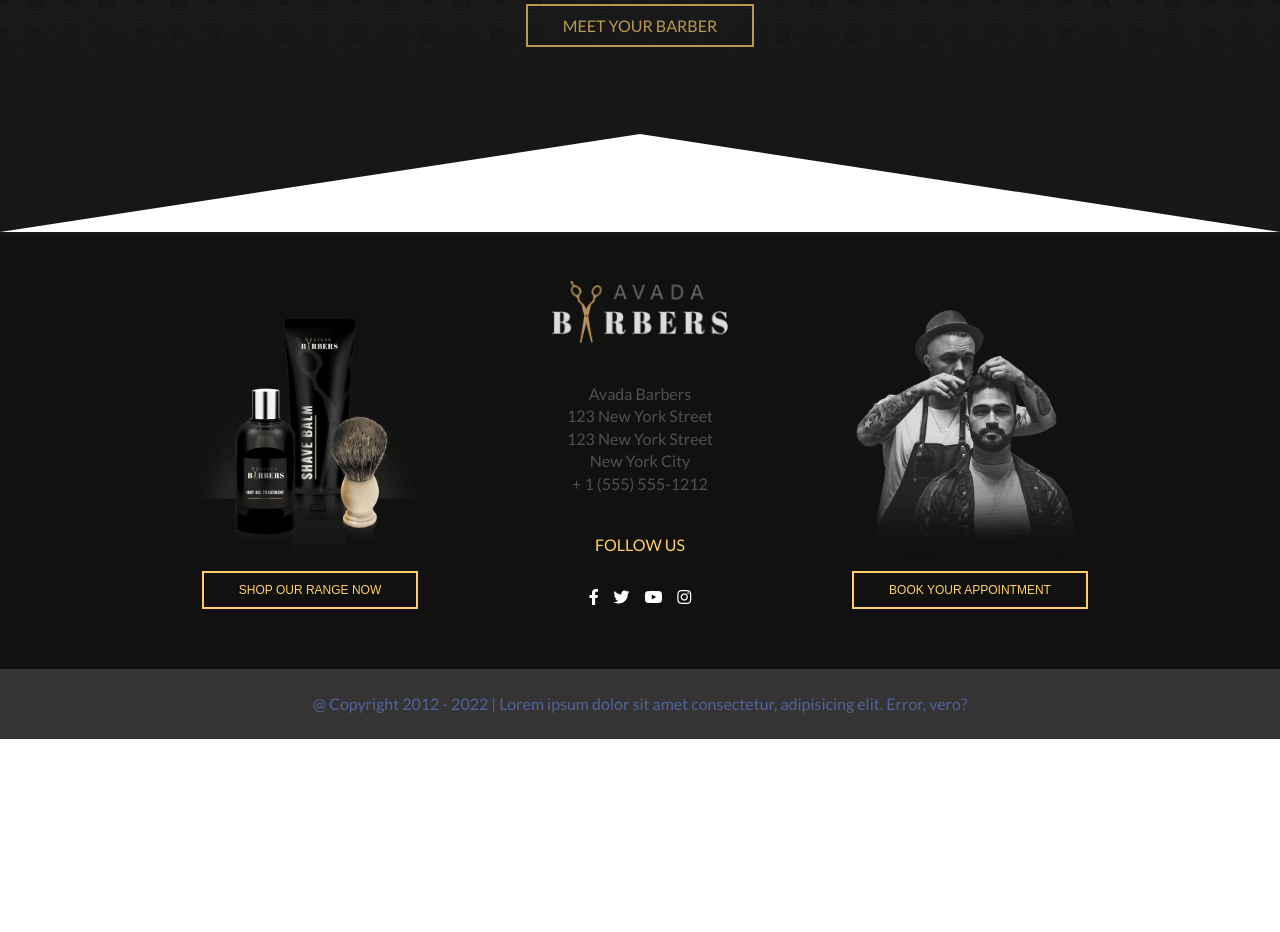
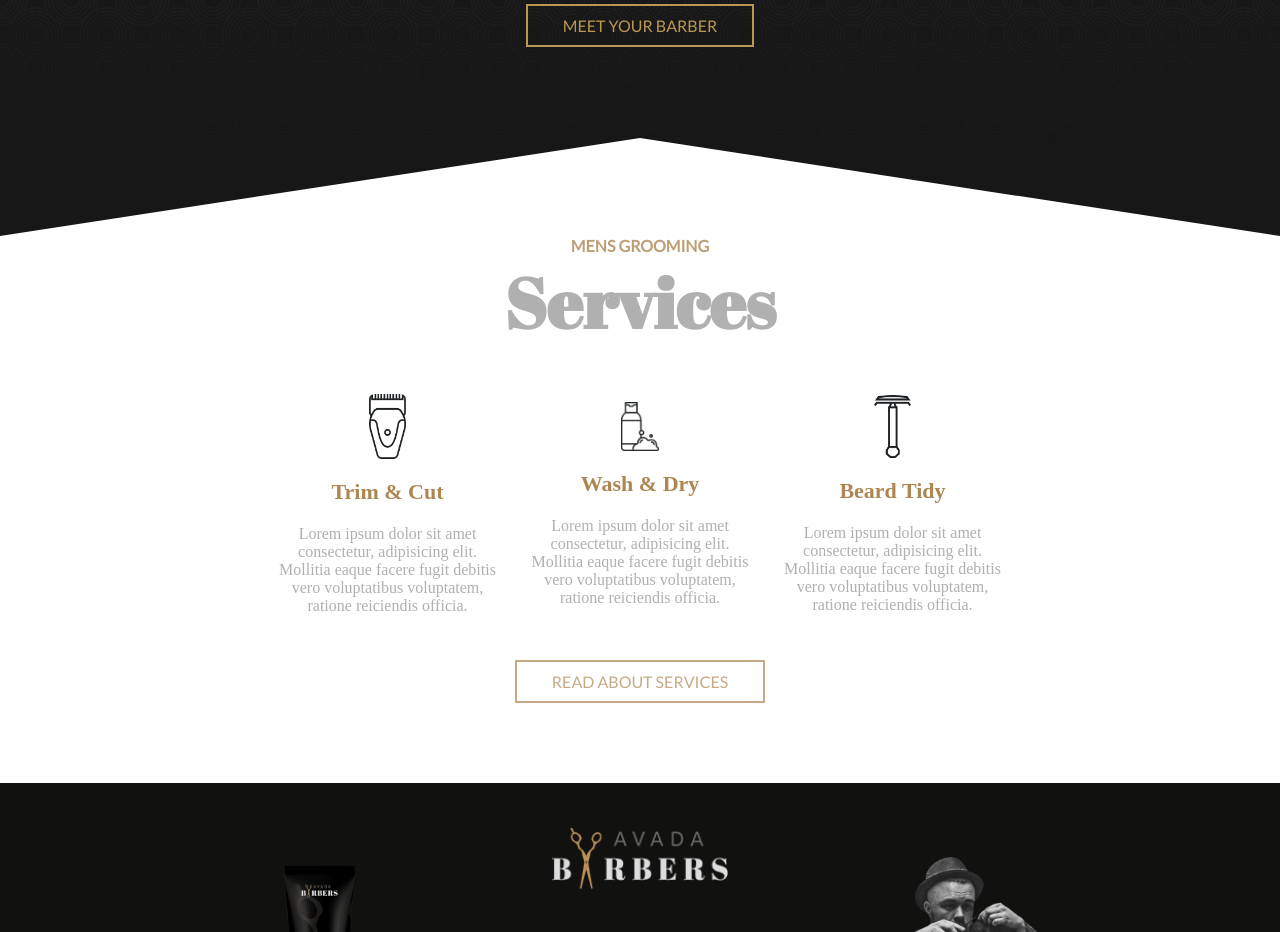
Before and after one commit to Andrei-Gabriel/proj-html-vuejs, a Vue app: page / in a window 1280 px wide. Shown: the part 1260-2192 px from the top of the page. Before the commit the page ends 1999 px from the top, so only its background shows below. Built offline with nearby package versions, Linux system fonts and the light colour scheme.

Commit message:
Aggiunta section con subS. dati passati con props

```diff
--- a/src/components/Main.vue
+++ b/src/components/Main.vue
@@ -1,16 +1,19 @@
 <template>
   <main>
     <Award/>
+    <MensGrooming/>
   </main>
 </template>
 
 <script>
   import Award from './main_sections/Award.vue'
+  import MensGrooming from './main_sections/MensGrooming.vue'
 
   export default {
       name: 'Main',
       components: {
         Award,
+        MensGrooming,
       }
   }
 </script>
--- a/src/components/main_sections/Award.vue
+++ b/src/components/main_sections/Award.vue
@@ -52,5 +52,9 @@
                 opacity: 0.5;
             }
         }
+        svg {
+            position: relative;
+            bottom: -4px;
+        }
     }
 </style>
--- /dev/null
+++ b/src/components/main_sections/MensGrooming.vue
@@ -0,0 +1,91 @@
+<template>
+    <section class="content">
+        <div class="services">
+            <span>mens grooming</span>
+            <h2>Services</h2>
+        </div>
+        <div class="list-services">
+            <Services v-for="(column, index) in columnData" :key="index" :column="columnData" :i="index"/>
+        </div>
+        <button>read about services</button>
+    </section>
+</template>
+
+<script>
+    import Services from './subsections/Services.vue'
+
+    export default {
+        name: 'MensGrooming',
+        components: {
+        Services,
+        },
+        data() {
+            return {
+                columnData: [
+                    {
+                        img: "avadabarbers-trimcut-icon-before.png",
+                        title: "Trim & Cut"
+                    },
+                    {
+                        img: "avadabarbers-washndry-icon.png",
+                        title: "Wash & Dry"
+                    },
+                    {
+                        img: "avadabarbers-beardtrim-icon.png",
+                        title: "Beard Tidy"
+                    },
+                ]
+            }
+        },
+    }
+</script>
+
+<style scoped lang="scss">
+    section {
+        display: flex;
+        flex-direction: column;
+        justify-content: center;
+        align-items: center;
+        margin-bottom: 55px;
+        .services {
+            display: flex;
+            flex-direction: column;
+            justify-content: center;
+            align-items: center;
+            h2 {
+                font-family: 'Abril Fatface', cursive;
+                font-size: 70px;
+                color: #b0b0b0;
+            }
+            span {
+                font-weight: bold;
+            }
+        }
+        span, button {
+            font-family: 'Lato', sans-serif;
+            text-transform: uppercase;
+            color: #ae8652;
+            opacity: 0.8;
+        }
+        button {
+            width: fit-content;
+            margin: 0 0 25px;
+            padding: 10px 35px;
+            text-transform: uppercase;
+            background-color: rgba(0, 0, 0, 0);
+            border: none;
+            border: 2px solid #ae8652;;
+            cursor: pointer;
+            opacity: 0.7;
+        }
+        button:hover {
+            opacity: 0.5;
+        }
+        .list-services {
+            display: flex;
+            justify-content: center;
+            align-items: center;
+            margin: 45px;
+        }
+    }
+</style>
--- /dev/null
+++ b/src/components/main_sections/subsections/Services.vue
@@ -0,0 +1,40 @@
+<template>
+    <div>
+        <img :src="require(`../../../assets/img/${column[i].img}`)" :alt="`${column[i].title}`">
+        <h3>{{column[i].title}}</h3>
+        <p>Lorem ipsum dolor sit amet consectetur, adipisicing elit. Mollitia eaque facere fugit debitis vero voluptatibus voluptatem, ratione reiciendis officia. </p>
+    </div>
+</template>
+
+<script>
+    export default {
+        name: 'Services',
+        props: {
+            column: Array,
+            i: Number,
+        },
+    }
+</script>
+
+<style scoped lang="scss">
+    div {
+        display: flex;
+        flex-direction: column;
+        align-items: center;
+        justify-content: center;
+        width: 25%;
+        img {
+            width: 15%;
+        }
+        h3 {
+            color: #ae8652;
+            font-size: 22px;
+            margin: 20px 0;
+        }
+        p {
+            color: #b0b0b0;
+            text-align: center;
+            width: 90%;
+        }
+    }
+</style>
```
